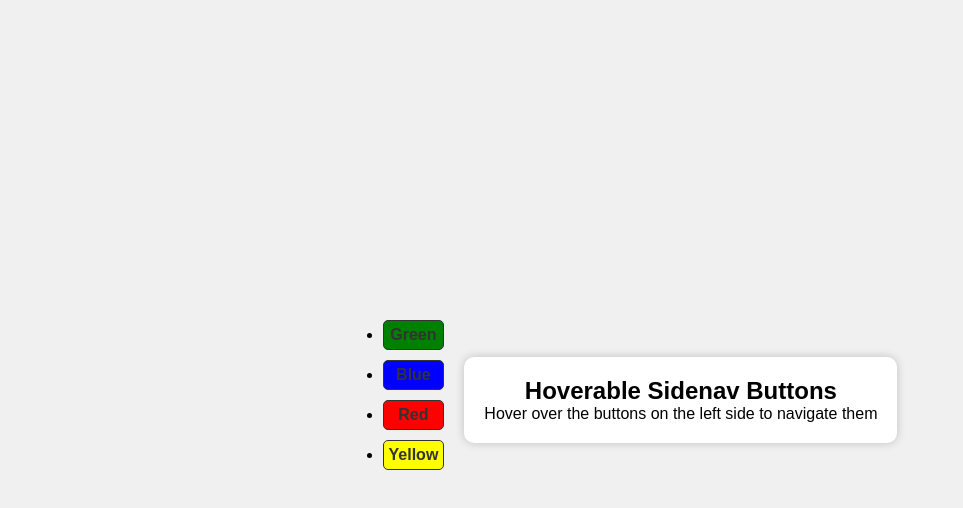
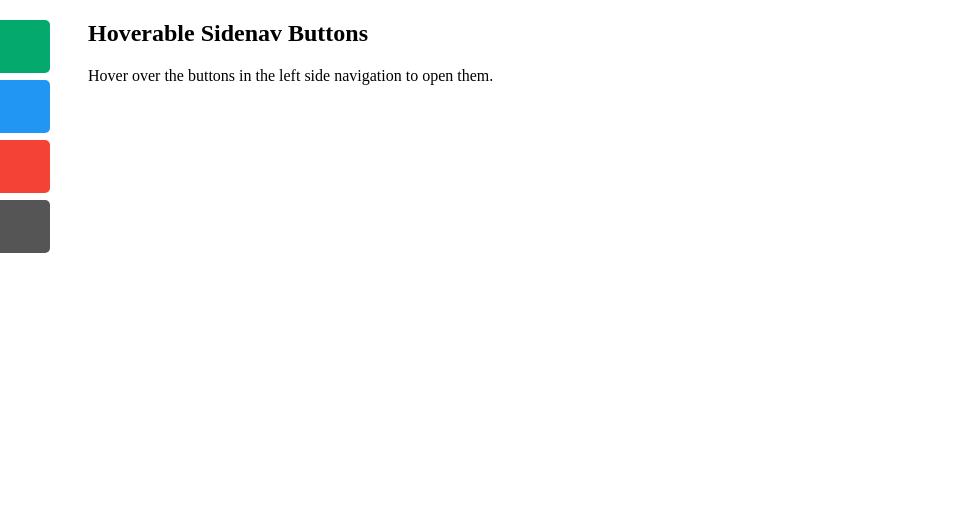
Before and after one commit to gauravbhaumik02/Ethnus_web_dev, a plain HTML site: page task9.html in a window 1280 px wide. Shown: the whole page, without its empty margins (0-963 px from the left). Drawn offline with Linux system fonts and the light colour scheme.

Commit message:
Add files via upload

```diff
--- a/task9.html
+++ b/task9.html
@@ -1,36 +1,61 @@
 <!DOCTYPE html>
-<html lang="en">
+<html>
 
 <head>
-    <meta charset="UTF-8">
-    <meta name="viewport" content="width=device-width, initial-scale=1.0">
-    <link rel="stylesheet" href="style4.css">
-    <title>Centered Box Website</title>
+    <meta name="viewport" content="width=device-width, initial-scale=1">
+    <style>
+        #mySidenav a {
+            position: absolute;
+            left: -80px;
+            transition: 0.3s;
+            padding: 15px;
+            width: 100px;
+            text-decoration: none;
+            font-size: 20px;
+            color: white;
+            border-radius: 0 5px 5px 0;
+        }
+
+        #mySidenav a:hover {
+            left: 0;
+        }
+
+        #about {
+            top: 20px;
+            background-color: #04AA6D;
+        }
+
+        #blog {
+            top: 80px;
+            background-color: #2196F3;
+        }
+
+        #projects {
+            top: 140px;
+            background-color: #f44336;
+        }
+
+        #contact {
+            top: 200px;
+            background-color: #555
+        }
+    </style>
 </head>
 
 <body>
-    <div class="container">
-        <nav class="navigation">
-            <ul>
-                <li>
-                    <a href="#" class="green">Green</a>
-                </li>
-                <li>
-                    <a href="#" class="blue">Blue</a>
-                </li>
-                <li>
-                    <a href="#" class="red">Red</a>
-                </li>
-                <li>
-                    <a href="#" class="yellow">Yellow</a>
-                </li>
-            </ul>
-        </nav>
-        <div class="center-box">
-            <h1>Hoverable Sidenav Buttons</h1>
-            <p>Hover over the buttons on the left side to navigate them</p>
-        </div>
+
+    <div id="mySidenav" class="sidenav">
+        <a href="#" id="about">About</a>
+        <a href="#" id="blog">Blog</a>
+        <a href="#" id="projects">Projects</a>
+        <a href="#" id="contact">Contact</a>
     </div>
+
+    <div style="margin-left:80px;">
+        <h2>Hoverable Sidenav Buttons</h2>
+        <p>Hover over the buttons in the left side navigation to open them.</p>
+    </div>
+
 </body>
 
 </html>
```
